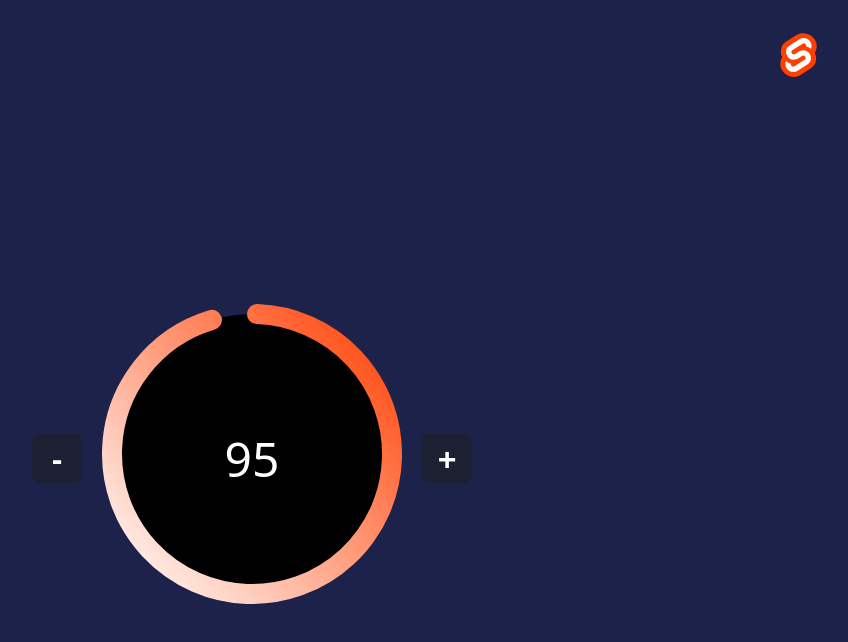
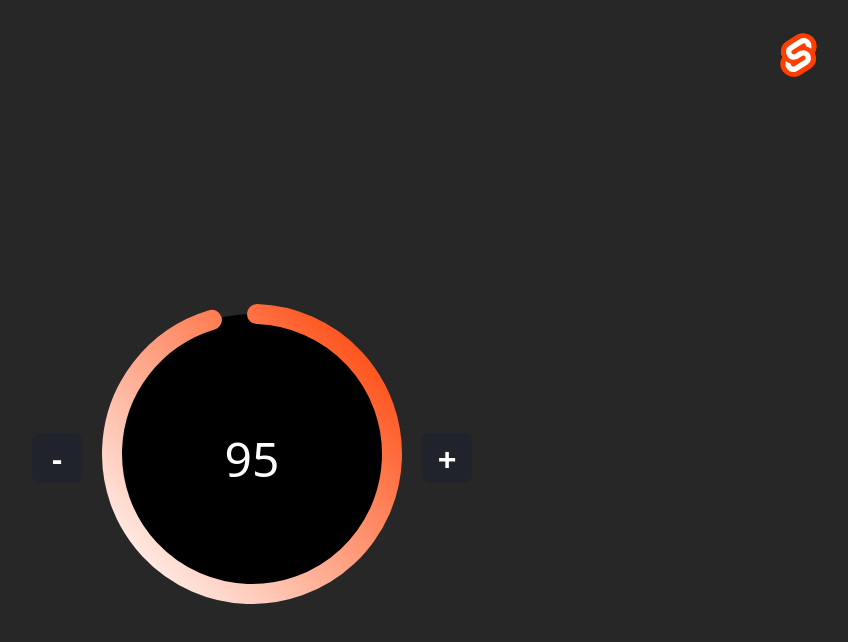
Before and after one commit to iO-TUe/Svelte, a SvelteKit app: page / in a window 1280 px wide. Shown: the top 642 px of the page, without its empty margins (388-1236 px from the left). Built offline with nearby package versions, Linux system fonts and the light colour scheme.

Commit message:
Simple global

```diff
--- a/package.json
+++ b/package.json
@@ -5,7 +5,7 @@
 	"scripts": {
 		"dev": "vite dev",
 		"build": "vite build",
-		"preview": "vite preview",
+		"preview": "npm run build && vite preview",
 		"deploy": "npm run build && firebase deploy --only hosting:io-svelte"
 	},
 	"devDependencies": {
--- a/src/routes/+page.svelte
+++ b/src/routes/+page.svelte
@@ -27,5 +27,6 @@
         justify-content: center;
         font-size: calc(10px + 2vmin);
         color: white;
+        padding: 0 2em;
     }
 </style>
--- a/static/global.css
+++ b/static/global.css
@@ -2,15 +2,14 @@
   color-scheme: dark;
   --qwik-dark-blue: #006ce9;
   --qwik-light-blue: #18b6f6;
-    --qwik-dirty-black: #1d2033;
+  --qwik-dirty-black: rgba(29, 32, 51, 0.5);
   --qwik-slate-gray: #374151;
 
   --text-color: #ffffff;
-    --main-background: #1c224a;
+  --main-background: #272727;
   --header-background: var(--main-background);
   --footer-background: var(--main-background);
 }
-
 /* SHELL ---------------------------------------- */
 html {
     font-family: ui-sans-serif, system-ui, -apple-system, BlinkMacSystemFont, "Segoe UI", Roboto, "Helvetica Neue", Arial,
@@ -25,111 +24,3 @@ body {
     color: var(--text-color);
     line-height: inherit;
 }
-
-main {
-    background: var(--main-background);
-    height: calc(100vh - 114px);
-    padding: 0 2em;
-}
-
-/* HEADINGS ------------------------------------- */
-h1,
-h2,
-h3 {
-    color: white;
-    margin: 0;
-}
-
-h1 {
-    font-size: 3.2rem;
-    text-align: center;
-}
-
-h1 .highlight,
-h3 .highlight {
-    color: var(--qwik-light-blue);
-}
-
-h2 {
-    font-weight: 400;
-    font-size: 2.4rem;
-}
-
-h2 .highlight {
-    font-weight: 700;
-}
-
-h3 {
-    font-size: 2rem;
-}
-
-@media screen and (min-width: 768px) {
-    h1 {
-        font-size: 5rem;
-    }
-
-    h2 {
-        font-size: 3.4rem;
-    }
-
-    h3 {
-        font-size: 3rem;
-    }
-}
-
-/* TAGS ----------------------------------------- */
-a {
-    text-decoration: none;
-    color: var(--qwik-light-blue);
-}
-
-a:hover {
-    text-decoration: underline;
-    color: var(--qwik-light-blue);
-}
-
-code {
-    background: rgba(230, 230, 230, 0.3);
-    border-radius: 4px;
-    padding: 2px 6px;
-}
-
-ul {
-    margin: 0;
-    padding-left: 20px;
-}
-
-.btn {
-    border-radius: 8px;
-    text-decoration-line: none;
-    color: white;
-    font-weight: bold;
-    padding: 0.75rem 1.5rem;
-
-    &:hover {
-        text-decoration-line: none;
-        color: white;
-    }
-
-    &.gray {
-        background-color: var(--qwik-slate-gray);
-
-        &:hover {
-            filter: brightness(1.1);
-        }
-    }
-
-    .btn-grp & {
-        border-radius: 0;
-
-        &:first-of-type {
-            border-top-left-radius: 0.25rem;
-            border-bottom-left-radius: 0.25rem;
-        }
-
-        &:last-of-type {
-            border-top-right-radius: 0.25rem;
-            border-bottom-right-radius: 0.25rem;
-        }
-    }
-}
```
Lines whose indentation alone changed are shown as unchanged.
